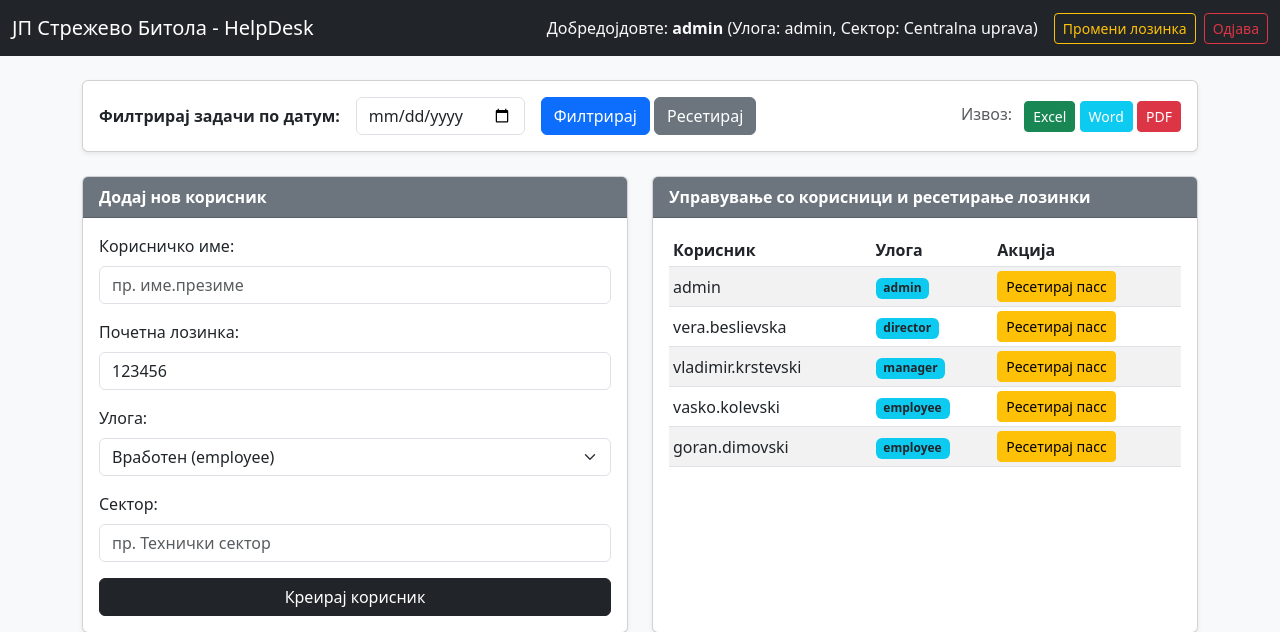
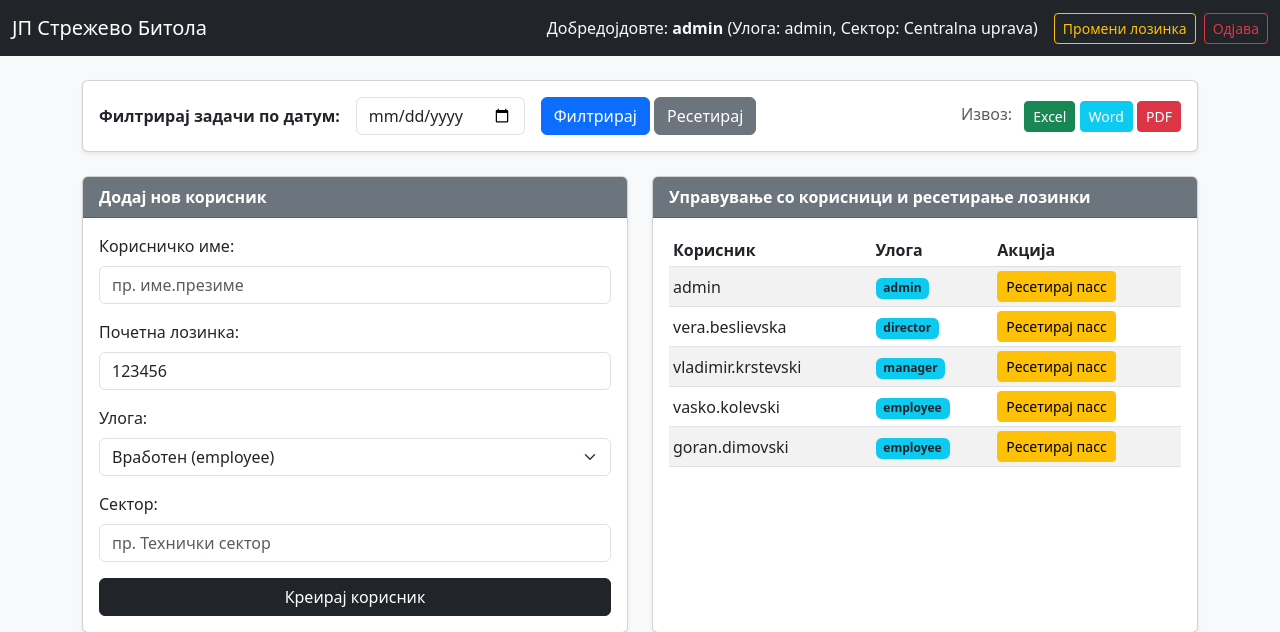
Before and after one commit to payeergorand-bit/jpstrezevohelpd, a Flask app: template templates/index.html in a window 1280 px wide. Shown: the top 632 px of the page. Run offline with Flask 3, Linux system fonts and the light colour scheme; tables that the repository leaves empty hold one stand-in row (values such as "Sample post"); the template is opened without the code that fills it: values that come from a table or form of the project are taken from there, most other values are stand-ins (such as "Sample title", 1, 10 or a date in 2020).

Commit message:
Update index.html

```diff
--- a/templates/index.html
+++ b/templates/index.html
@@ -3,7 +3,7 @@
 <head>
     <meta charset="UTF-8">
     <meta name="viewport" content="width=device-width, initial-scale=1.0">
-    <title>ЈП Стрежево Битола - HelpDesk</title>
+    <title>ЈП Стрежево Битола </title>
     <!-- Bootstrap CSS CDN -->
     <link href="https://cdn.jsdelivr.net/npm/bootstrap@5.3.0/dist/css/bootstrap.min.css" rel="stylesheet">
 </head>
@@ -12,7 +12,7 @@
     <!-- Горна навигациона лента -->
     <nav class="navbar navbar-expand-lg navbar-dark bg-dark mb-4">
         <div class="container-fluid">
-            <a class="navbar-brand" href="{{ url_for('index') }}">ЈП Стрежево Битола - HelpDesk</a>
+            <a class="navbar-brand" href="{{ url_for('index') }}">ЈП Стрежево Битола </a>
             <div class="d-flex align-items-center">
                 <span class="text-light me-3">Добредојдовте: <strong>{{ user.username }}</strong> (Улога: {{ user.role }}, Сектор: {{ user.sector }})</span>
 
```
